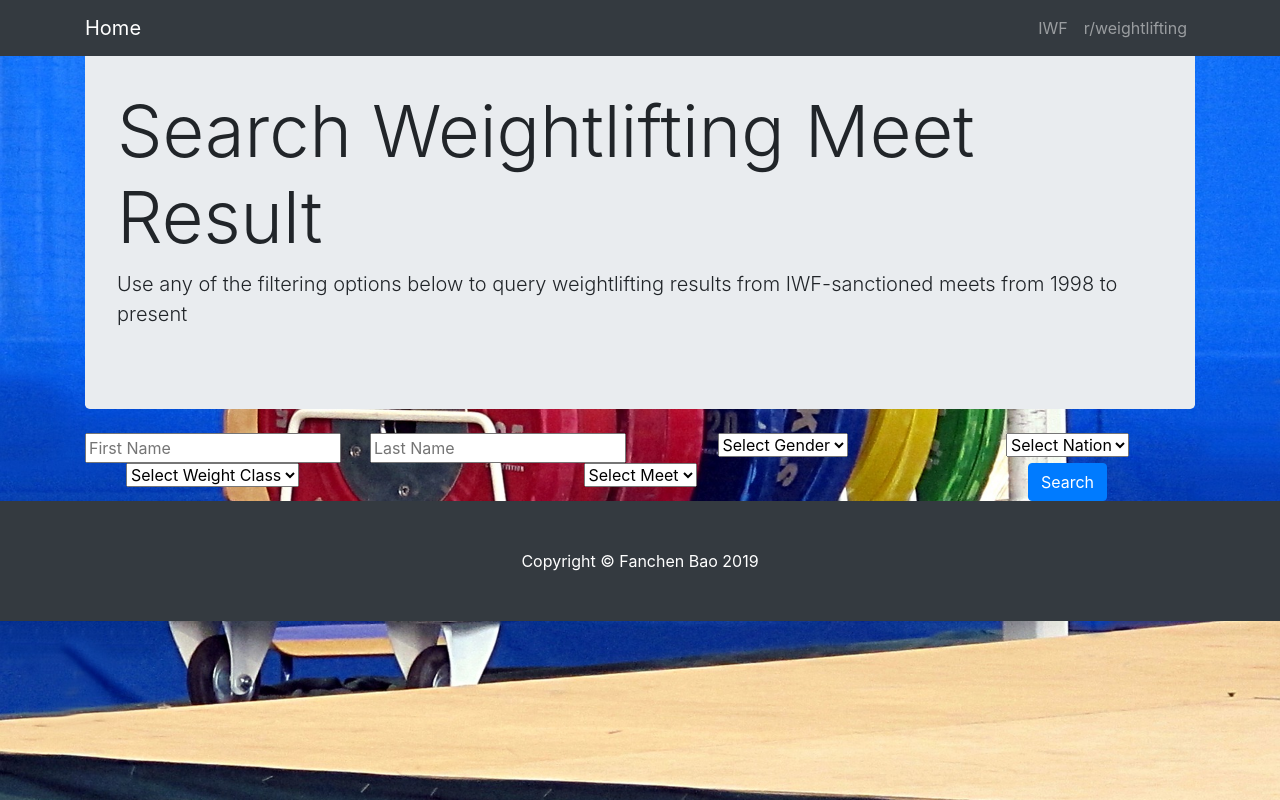
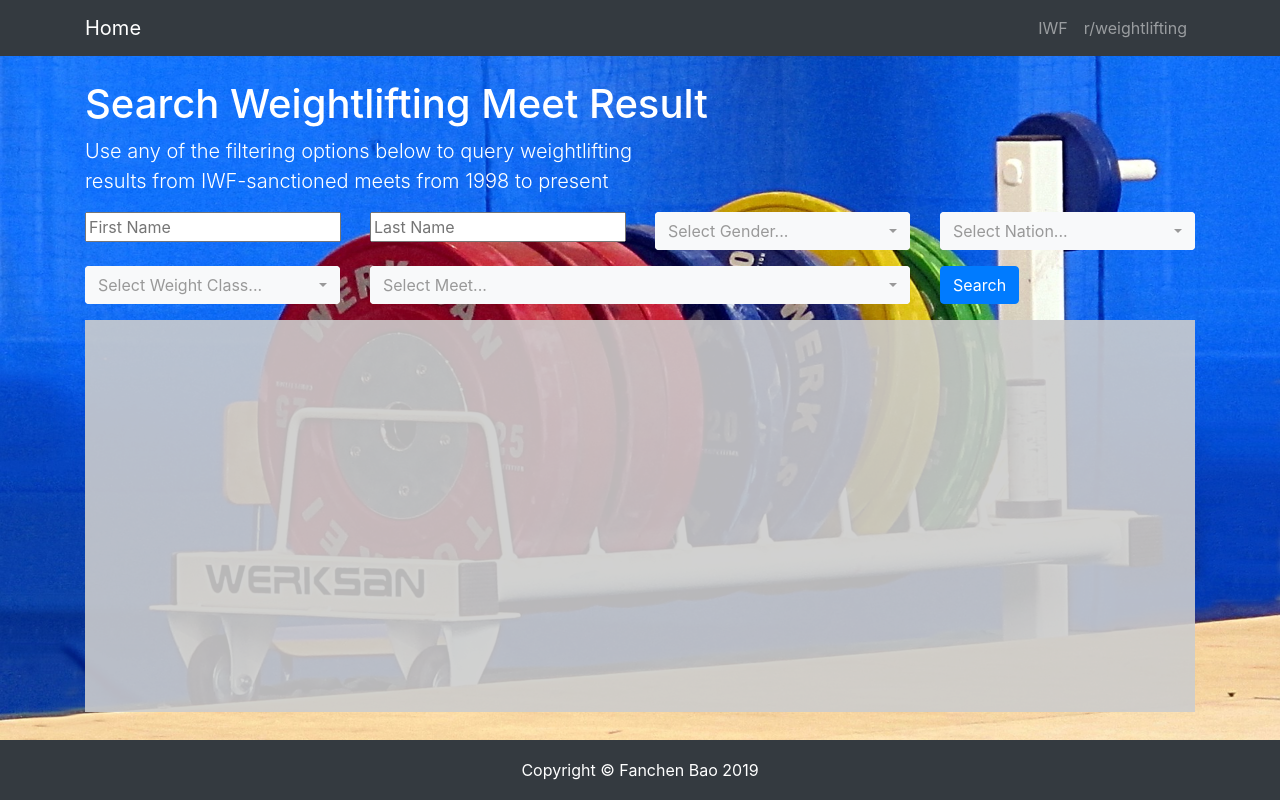
Before and after one commit to FanchenBao/WEBAPP_weightlifting_meet_result_lookup, a Flask app: page / in a window 1280 px wide. Run offline with Flask 2, Linux system fonts and the light colour scheme; data that the repository does not hold is empty; some libraries are stand-ins or nearby versions.

Commit message:
Basic beautification of front page completed

```diff
--- a/app.py
+++ b/app.py
@@ -101,7 +101,8 @@ def get_weight_class():
     """ Dynamically update weight class options based on gender input """
     gender = request.args.get('gender')
     q = Result.query.with_entities(Result.weight_class).filter_by(gender=gender).distinct()
-    weight_classes = sorted(v.weight_class for v in q)
+    weight_classes = sorted([v.weight_class for v in q])
+    print(weight_classes)
     return jsonify(weight_classes)
 
 
--- a/static/my_style.css
+++ b/static/my_style.css
@@ -1,3 +1,8 @@
+html {
+  position: relative;
+  min-height: 100%;
+}
+
 body {
   /* The image used */
   background-image: url("./images/background.jpg");
@@ -7,6 +12,32 @@ body {
   background-repeat: no-repeat;
   background-size: cover;
   background-attachment: fixed;
+  height: 100%;
+  width: 100%;
+  margin-bottom: 60px;
+}
 
+.intro {
+  margin-top: 10vh;
+}
 
+.intro-content {
+  width: 50%;
 }
+
+.query-result {
+  /* use viewpoint-height to dynamically set the height based on screen size */
+  height: 49vh;
+  /* overflow set to auto to allow for scroll bar within content */
+  overflow: auto;
+  background-color: rgba(204, 204, 204, 0.9)
+}
+
+.footer {
+  position: absolute;
+  bottom: 0;
+  width: 100%;
+  /* Set the fixed height of the footer here */
+  height: 60px;
+  line-height: 60px; /* Vertically center the text there */
+}
--- a/templates/index.html
+++ b/templates/index.html
@@ -12,7 +12,8 @@
 
   <!-- Bootstrap core CSS -->
   <link rel="stylesheet" href="https://stackpath.bootstrapcdn.com/bootstrap/4.3.1/css/bootstrap.min.css" integrity="sha384-ggOyR0iXCbMQv3Xipma34MD+dH/1fQ784/j6cY/iJTQUOhcWr7x9JvoRxT2MZw1T" crossorigin="anonymous">
-
+  <!-- Latest compiled and minified CSS -->
+  <link rel="stylesheet" href="https://cdn.jsdelivr.net/npm/bootstrap-select@1.13.9/dist/css/bootstrap-select.min.css">
   <!-- Custom styles for this template -->
    <link href="/static/my_style.css" rel="stylesheet">
 
@@ -42,16 +43,17 @@
 
   <!-- Page Content -->
   <div class="container">
+    <div class="intro">
+      <h1 class="font-weight-heavy mt-4 text-white">Search Weightlifting Meet Result</h1>
+      <div class="intro-content">
+        <p class="lead text-white">Use any of the filtering options below to query weightlifting results from IWF-sanctioned meets from 1998 to present</p>
+      </div>
+    </div>
 
-    <!-- Jumbotron Header -->
-    <header class="jumbotron my-4">
-      <h1 class="display-3">Search Weightlifting Meet Result</h1>
-      <p class="lead">Use any of the filtering options below to query weightlifting results from IWF-sanctioned meets from 1998 to present</p>
-    </header>
-
-    <!-- Page Features -->
+    <!--    query-filters-->
+    <div class="query-filters">
       <form role="form" method='POST' action='/'>
-      <div class="row text-center">
+        <div class="row">
 
           <div class="col-3">
             <input type="text" id="fname" name="fname" placeholder="First Name" value="{{ fname }}">
@@ -62,40 +64,44 @@
           </div>
 
           <div class="col-3">
-          <select id="gender" name="gender">
-            <option value="" {% if gender_select=="" %} selected {% endif %}>Select Gender</option>
+            <div class="form-group">
+              <select class="selectpicker form-control" id="gender" name="gender" title="Select Gender...">
                 <option value="m" {% if gender_select=="m" %} selected {% endif %}>Male</option>
                 <option value="w" {% if gender_select=="w" %} selected {% endif %}>Female</option>
               </select>
             </div>
+          </div>
 
           <div class="col-3">
-          <select id="nation" name="nation">
-            <option value="" {% if nation_select=="" %} selected {% endif %}>Select Nation</option>
+            <div class="form-group">
+              <select class="selectpicker form-control" id="nation" name="nation" title="Select Nation..." data-size="5" data-live-search="true">
                 {% for nation in nations %}
                   <option value="{{ nation }}" {% if nation_select==nation %} selected {% endif %}>{{ nation }}</option>
                 {% endfor %}
               </select>
             </div>
           </div>
+        </div>
 
-      <div class="row text-center">
+        <div class="row">
           <div class="col-3">
-          <select id="weight_class" name="weight_class">
-            <option value="" {% if weight_class_select=="" %} selected {% endif %}>Select Weight Class</option>
+            <div class="form-group">
+              <select class="selectpicker form-control" id="weight_class" name="weight_class" title="Select Weight Class...">
                 {% for weight_class in weight_classes %}
                   <option value="{{ weight_class }}" {% if weight_class_select==weight_class %} selected {% endif %}>{{ weight_class }}</option>
                 {% endfor %}
               </select>
             </div>
+          </div>
 
           <div class="col-6">
-          <select id="meet" name="meet">
-            <option value="" {% if meet_select=="" %} selected {% endif %}>Select Meet</option>
+            <div class="form-group">
+              <select class="selectpicker form-control" id="meet" name="meet" title="Select Meet..." data-size="5" data-live-search="true">
                 {% for meet in meets %}
                   <option value="{{ meet }}" {% if meet_select==meet %} selected {% endif %}>{{ meet }}</option>
                 {% endfor %}
               </select>
+            </div>
           </div>
 
           <div class="col-3">
@@ -104,9 +110,10 @@
 
         </div>
       </form>
-    <!-- /.row -->
+    </div>
+    <!-- /.query-filters -->
 
-    <div class="result">
+    <div class="query-result">
       {% if results[0] == "No result found." %}
         <h4>{{ results[0] }} </h4>
       {% else %}
@@ -117,20 +124,27 @@
     </div>
 
   </div>
-  <!-- /.container -->
+  <!-- /.page-content -->
 
   <!-- Footer -->
-  <footer class="py-5 bg-dark">
+  <footer class="footer bg-dark text-white-50">
     <div class="container">
       <p class="m-0 text-center text-white">Copyright &copy; Fanchen Bao 2019</p>
     </div>
-    <!-- /.container -->
   </footer>
+
   <!-- Bootstrap core JavaScript -->
   <script src="https://code.jquery.com/jquery-3.3.1.slim.min.js" integrity="sha384-q8i/X+965DzO0rT7abK41JStQIAqVgRVzpbzo5smXKp4YfRvH+8abtTE1Pi6jizo" crossorigin="anonymous"></script>
   <script src="https://cdnjs.cloudflare.com/ajax/libs/popper.js/1.14.7/umd/popper.min.js" integrity="sha384-UO2eT0CpHqdSJQ6hJty5KVphtPhzWj9WO1clHTMGa3JDZwrnQq4sF86dIHNDz0W1" crossorigin="anonymous"></script>
   <script src="https://stackpath.bootstrapcdn.com/bootstrap/4.3.1/js/bootstrap.min.js" integrity="sha384-JjSmVgyd0p3pXB1rRibZUAYoIIy6OrQ6VrjIEaFf/nJGzIxFDsf4x0xIM+B07jRM" crossorigin="anonymous"></script>
   <script src="https://ajax.googleapis.com/ajax/libs/jquery/3.1.1/jquery.min.js"></script>
+
+  <!-- Latest compiled and minified JavaScript -->
+  <script src="https://cdn.jsdelivr.net/npm/bootstrap-select@1.13.9/dist/js/bootstrap-select.min.js"></script>
+  <script type="text/javascript">
+    // manually set bootstrap version for bootstrap-select
+    $.fn.selectpicker.Constructor.BootstrapVersion = "4.3.1";
+  </script>
 
   <script type=text/javascript>
     // Learned from here https://flask.palletsprojects.com/en/1.0.x/patterns/jquery/
```
Lines whose indentation alone changed are shown as unchanged.
